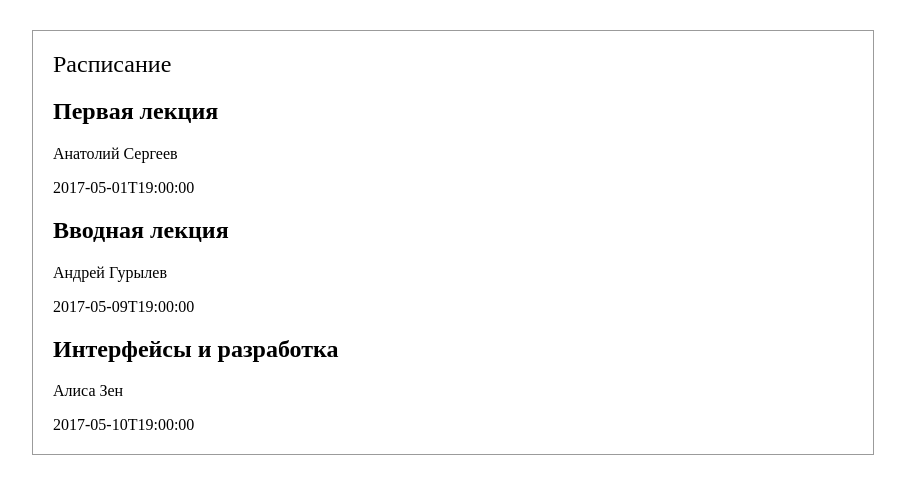
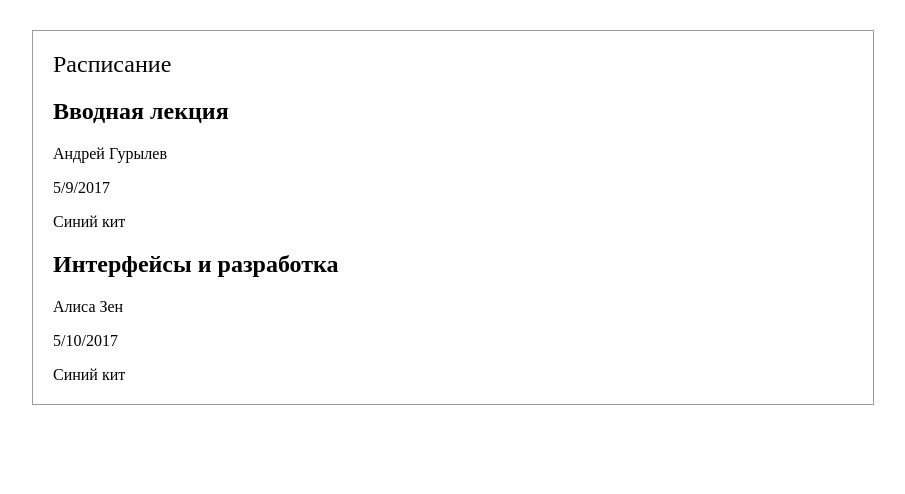
Before and after one commit to smirina/schedule-library, a plain HTML site: page index.html in a window 1280 px wide. Shown: the whole page, without its empty margins (187-1092 px from the left). Drawn offline with Linux system fonts and the light colour scheme.

Commit message:
Add filter by place and date interval

```diff
--- a/index.html
+++ b/index.html
@@ -20,6 +20,7 @@
             <h2 class="lection">Lection title</h2>
             <div class="speaker">Speaker name</div>
             <div class="date">date</div>
+            <div class="place">place</div>
           </div>
         </template>
       </div>
--- a/index.js
+++ b/index.js
@@ -32,7 +32,6 @@ function schedule () {
     return eventsByDate[date].map(expand)
   }
 
-  function getByDateInterval(date1, date2) {
   function getRange(date1, date2) {
     var range = []
     var d = new Date(date1)
@@ -48,40 +47,50 @@ function schedule () {
     console.log(range)
     return range
   }
+
+  function getByDateInterval(date1, date2) {
+
     return getRange(date1, date2)
       .map(id => eventsByDate[id] || [])
       .reduce((result, day) => result.concat(day), [])
       .map(expand)
   }
 
-  function addEvent(data) {
+  function getByPlaceAtDateInterval(place, date1, date2) {
+    return getRange(date1, date2)
+      .map(id => eventsByDate[id] || [])
+      .reduce((result, day) => result.concat(day), [])
+      .map(expand)
+      .filter(ev => ev.place.id === place)
+  }
 
+  function checkEvent (data, id) {
     var day = data.date.split('T')[0]
     function toTime(ev) {
       return ev.date.split('T')[1]
     }
     var time = toTime(data)
-    var speaker = data.speaker
-    var passEvent = null
+    var error = null
 
     if (eventsByDate[day]) {
       var eventsSameDate = eventsByDate[day].map(id => events[id])
       for (var i = 0; i < eventsSameDate.length; i++) {
-        if (toTime(eventsSameDate[i]) === time) {
+        var idCheck = id ? id == eventsSameDate[i].id : true
+        if (toTime(eventsSameDate[i]) === time && !idCheck) {
 
           if (eventsSameDate[i].speaker === data.speaker){
-            passEvent = {error: true, message: 'This speaker is busy!'}
-            console.log(passEvent)
+            error = {error: true, message: 'This speaker is busy!'}
+            console.log(error)
           }
 
           if (eventsSameDate[i].school === data.school) {
-            passEvent = {error: true, message: 'This school is busy!'}
-            console.log(passEvent)
+            error = {error: true, message: 'This school is busy!'}
+            console.log(error)
           }
 
           if (eventsSameDate[i].place === data.place) {
-            passEvent = {error: true, message: 'This place is busy!'}
-            console.log(passEvent)
+            error = {error: true, message: 'This place is busy!'}
+            console.log(error)
           }
         }
 
@@ -89,12 +98,20 @@ function schedule () {
     }
 
     if (schools[data.school].students > places[data.place].seats) {
-      passEvent = {error: true, message: 'Too much people for this place!'}
-      console.log(passEvent)
+      error = {error: true, message: 'Too much people for this place!'}
+      console.log(error)
     }
 
-    if (passEvent) {
-      return passEvent
+    return error
+  }
+
+  function addEvent(data) {
+
+    var error = checkEvent(data)
+    var day = data.date.split('T')[0]
+
+    if (error) {
+      return error
     }
 
     var id = data.id || getNextID()
@@ -107,8 +124,13 @@ function schedule () {
     return id
   }
 
-  function changeEvent() {
-
+  function changeEvent(id, data) {
+    var error = checkEvent(data, id)
+    if (error) {
+      return error
+    }
+    events[id] = data
+    return id
   }
 
   function addSchool(data) {
@@ -129,8 +151,8 @@ function schedule () {
     return id
   }
 
-  function changePlace() {
-
+  function changePlace(id, data) {
+    places[id] = data
   }
 
   function addSpeaker(data) {
@@ -140,8 +162,8 @@ function schedule () {
     return id
   }
 
-  function changeSpeaker() {
-
+  function changeSpeaker(id, data) {
+    speakers[id] = data
   }
 
   function serialize() {
@@ -163,11 +185,6 @@ function schedule () {
     for (var i = 0; i < eventsObjKeys.length; i++) {
       addEvent(eventsObjKeys[i])
     }
-    // var speakersObj = parsed.speakers
-    // var speakersObjKeys = Object.keys(speakersObj).map(key => speakersObj[key])
-    // for (var n = 0; n < speakersObjKeys.length; n++) {
-    //   addEvent(speakersObjKeys[n])
-    // }
   }
 
   var speakers = {}
@@ -179,8 +196,8 @@ function schedule () {
 
   return {
     getByDate: getByDate,
-    // getBySpeaker: getBySpeaker,
     getByDateInterval: getByDateInterval,
+    getByPlaceAtDateInterval: getByPlaceAtDateInterval,
     addEvent: addEvent,
     changeEvent: changeEvent,
     addSchool: addSchool,
--- a/test.js
+++ b/test.js
@@ -41,14 +41,17 @@ var myData = JSON.stringify({
   },
   places: {
     1: {
+      id: '1',
       name: 'Зеленая альпака',
       seats: 10
     },
     2: {
+      id: '2',
       name: 'Желтоватый слон',
       seats: 32
     },
     3: {
+      id: '3',
       name: 'Синий кит',
       seats: 40
     }
@@ -77,17 +80,21 @@ var myPlace = mySchedule.addPlace({name: 'Зеленая альпака', seats:
 
 var mySpeaker = mySchedule.addSpeaker({name: 'Анатолий Сергеев', details: 'Опытный разработчик'})
 
-var myEvent = mySchedule.addEvent({
+var myEventData = {
   name: 'Первая лекция',
   school: mySchool,
   place: myPlace,
   speaker: mySpeaker,
-  date: '2017-05-01T19:00:00'
-})
+  date: '2017-06-01T19:00:00'
+}
+
+var myEvent = mySchedule.addEvent(myEventData)
+
+mySchedule.changeEvent(myEvent, Object.assign({}, myEventData, {name:'Первая лекция (обновлено)'}))
 
 mySchedule.deserialize(myData)
 
-var result = mySchedule.getAllEvents()
+var result = mySchedule.getByPlaceAtDateInterval('3', '2017-05-09', '2017-05-11')
 
 var tpl = document.getElementById('timetable-row')
 var timetableDiv = document.querySelector('.timetable')
@@ -96,7 +103,8 @@ function toCard(data) {
   var card = tpl.content.cloneNode(true)
   card.querySelector('.lection').innerHTML = data.name
   card.querySelector('.speaker').innerHTML = data.speaker.name
-  card.querySelector('.date').innerHTML = data.date
+  card.querySelector('.date').innerHTML = new Date(data.date).toLocaleDateString()
+  card.querySelector('.place').innerHTML = data.place.name
   return card
 }
 
```
Lines whose indentation alone changed are shown as unchanged.
